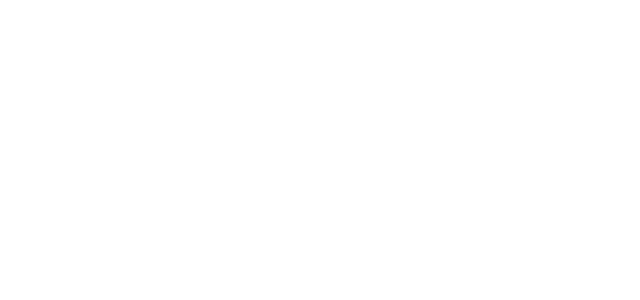
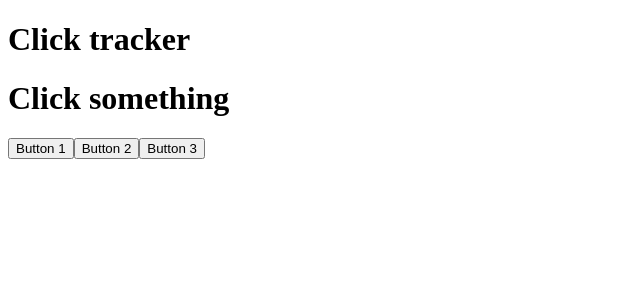
Before and after one commit to Riccardo1091/React-exercises, a React (Create React App) app in the folder forms-lists-and-styling/: page / in a window 1280 px wide. Shown: the top 300 px of the page, without its empty margins (0-640 px from the left). Built offline with nearby package versions, Linux system fonts and the light colour scheme.

Commit message:
events03

```diff
--- a/forms-lists-and-styling/src/App.js
+++ b/forms-lists-and-styling/src/App.js
@@ -1,10 +1,11 @@
 import React from 'react'
+import { ClickTracker } from './clickTracker'
 
 export class App extends React.Component {
     render() {
         return (
             <>
-
+                <ClickTracker/>
             </>
         )
     }
--- /dev/null
+++ b/forms-lists-and-styling/src/clickTracker.js
@@ -0,0 +1,26 @@
+import React from "react";
+
+export class ClickTracker extends React.Component {
+
+    state = {
+        lastClicked: "",
+    }
+
+    clickHandler = (e) => {
+        this.setState({
+            lastClicked: e.target.id
+        })
+    }
+
+    render() {
+        return (
+            <>
+                <h1>Click tracker</h1>
+                {this.state.lastClicked ? <h1>Last button clicked is {this.state.lastClicked}</h1> : <h1>Click something</h1>}
+                <button id="button1" onClick={this.clickHandler}>Button 1</button>
+                <button id="button2" onClick={this.clickHandler}>Button 2</button>
+                <button id="button3" onClick={this.clickHandler}>Button 3</button>
+            </>
+        )
+    }
+}
```
Also changed, not shown: forms-lists-and-styling/src/index.html (added, +12 -0 lines).
